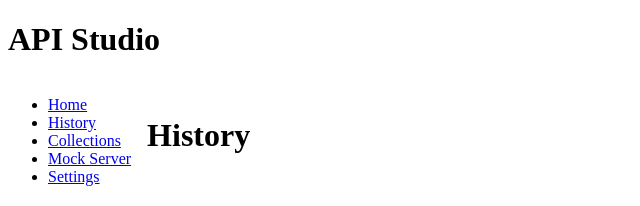
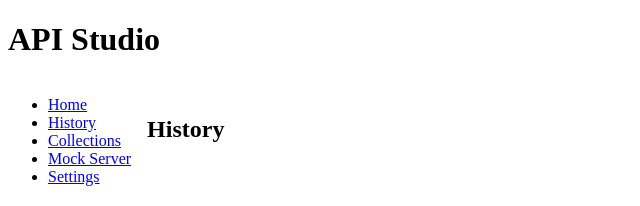
Before and after one commit to EugeneTereschenko/api-studio, a React (Vite) app: page /history in a window 1280 px wide. Shown: the top 206 px of the page, without its empty margins (0-640 px from the left). Built offline with nearby package versions, Linux system fonts and the light colour scheme.

Commit message:
add files historyStore.ts

```diff
--- a/src/pages/History.tsx
+++ b/src/pages/History.tsx
@@ -1,3 +1,31 @@
-export default function History(){
-    return <h1>History</h1>;
+import { useHistoryStore } from "../store/historyStore";
+
+export default function History() {
+    const history = useHistoryStore((state) => state.items);
+
+    return (
+        <>
+            <h2>History</h2>
+
+            {history.map((item) => (
+                <div
+                    key={item.id}
+                    style={{
+                        padding: "10px",
+                        borderBottom: "1px solid #ddd",
+                    }}
+                >
+                    <strong>{item.request.method}</strong>
+
+                    {" "}
+
+                    {item.request.url}
+
+                    {" "}
+
+                    ({item.response.status})
+                </div>
+            ))}
+        </>
+    );
 }
--- a/src/pages/Home.tsx
+++ b/src/pages/Home.tsx
@@ -3,6 +3,9 @@ import axios from "axios";
 
 import RequestBar from "../components/request/RequestBar";
 import ResponseViewer from "../components/response/ResponseViewer";
+
+import { v4 as uuid } from "uuid";
+import { useHistoryStore } from "../store/historyStore";
 
 import type { ApiRequest } from "../types/ApiRequest";
 import type { ApiResponse } from "../types/ApiResponse";
@@ -18,6 +21,8 @@ export default function Home() {
             params: [],
             body: "",
         });
+
+    const addHistory = useHistoryStore((state) => state.add);
 
     async function handleSend(request: ApiRequest) {
         try {
@@ -35,13 +40,22 @@ export default function Home() {
                 JSON.stringify(res.data)
             ]).size;
 
-            setResponse({
+            const apiResponse: ApiResponse = {
                 status: res.status,
                 statusText: res.statusText,
                 duration,
                 size,
                 headers: res.headers as Record<string, string>,
                 data: res.data,
+            };
+
+            setResponse(apiResponse);
+
+            addHistory({
+                id: uuid(),
+                request,
+                response: apiResponse,
+                createdAt: new Date(),
             });
         } catch (error) {
             console.error(error);
--- /dev/null
+++ b/src/store/historyStore.ts
@@ -0,0 +1,25 @@
+import { create } from "zustand";
+
+import type { HistoryItem } from "../types/HistoryItem";
+
+interface HistoryStore {
+    items: HistoryItem[];
+
+    add: (item: HistoryItem) => void;
+
+    clear: () => void;
+}
+
+export const useHistoryStore = create<HistoryStore>((set) => ({
+    items: [],
+
+    add: (item) =>
+        set((state) => ({
+            items: [item, ...state.items],
+        })),
+
+    clear: () =>
+        set({
+            items: [],
+        }),
+}));
--- /dev/null
+++ b/src/types/HistoryItem.ts
@@ -0,0 +1,9 @@
+import type { ApiRequest } from "./ApiRequest";
+import type { ApiResponse } from "./ApiResponse";
+
+export interface HistoryItem {
+    id: string;
+    request: ApiRequest;
+    response: ApiResponse;
+    createdAt: Date;
+}
```
Also changed, not shown: src/components/request/KeyValueTable.tsx (added), src/store/collectionStore.ts (added), src/store/environmentStore.ts (added), src/types/Collection.ts (added), src/types/SavedRequest.ts (added).
